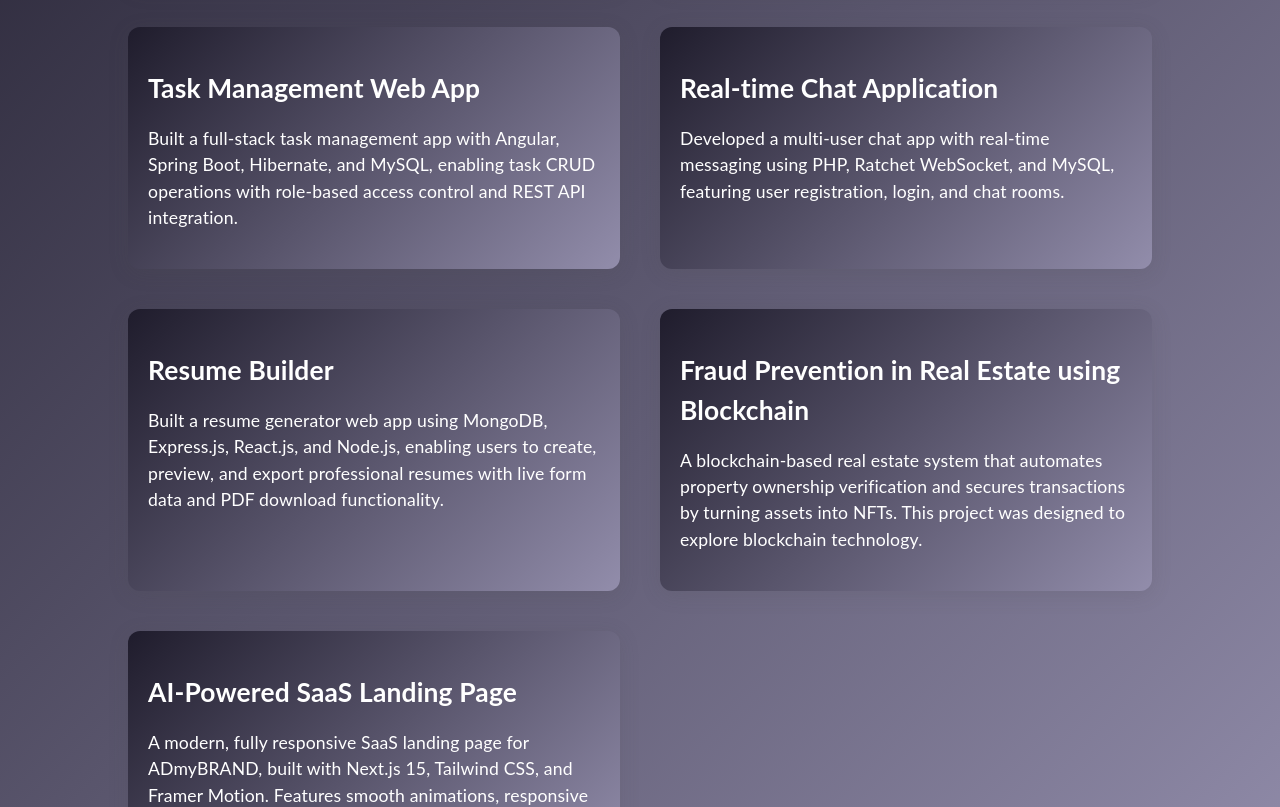
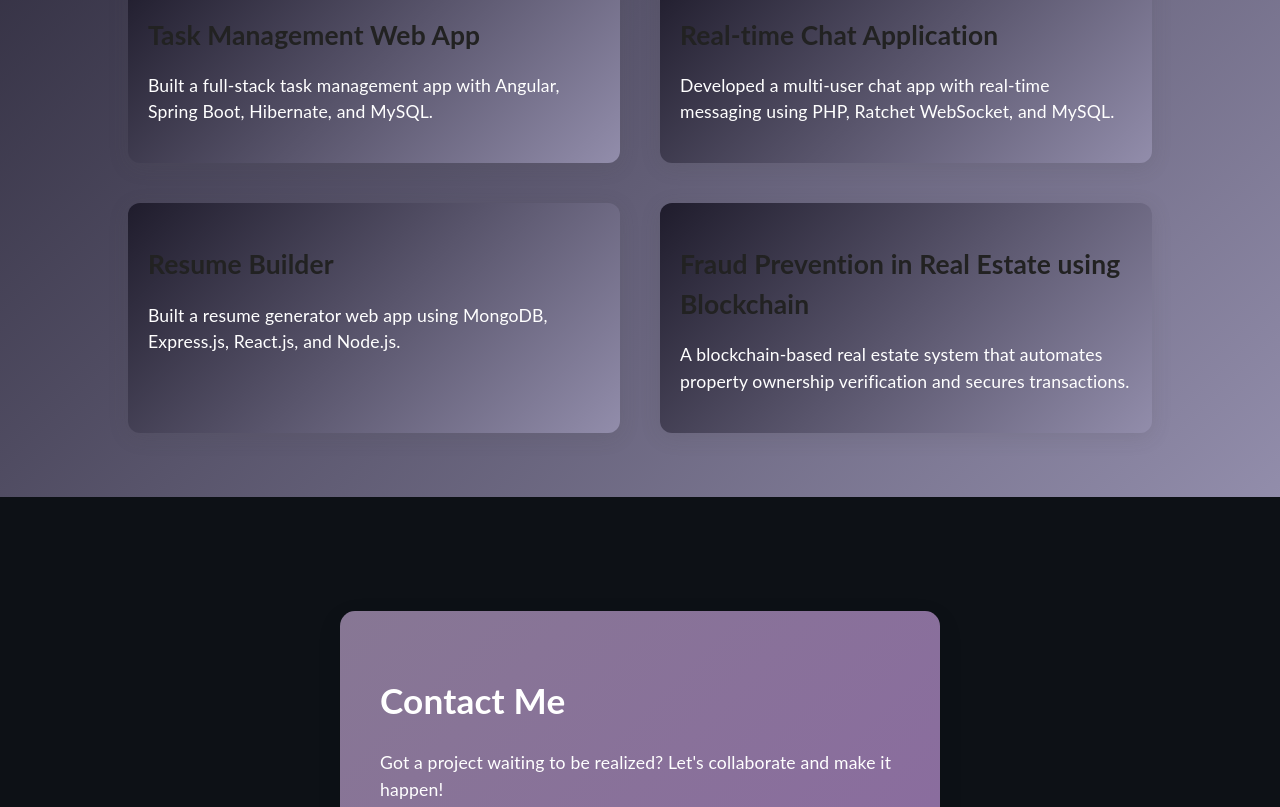
Before and after one commit to Anurag078/Portfolio, a React (Create React App) app: page / in a window 1280 px wide. Shown: the part 3820-4627 px from the top of the page. Built offline with nearby package versions, Linux system fonts and the light colour scheme.

Commit message:
Update Project.tsx

```diff
--- a/src/components/Project.tsx
+++ b/src/components/Project.tsx
@@ -8,7 +8,6 @@ function Project() {
 
       <div className="projects-grid">
 
-        {/* Digital Heroes */}
         <div className="project">
           <h2>
             <a
@@ -22,12 +21,10 @@ function Project() {
 
           <p>
             Digital Heroes turns your golf performance into real-world change.
-            Support local missions, enter the draw, and help save lives through
-            every game.
+            Support local missions, enter the draw, and help save lives through every game.
           </p>
         </div>
 
-        {/* ADmyBRAND */}
         <div className="project">
           <h2>
             <a
@@ -40,108 +37,44 @@ function Project() {
           </h2>
 
           <p>
-            A modern, fully responsive SaaS landing page for ADmyBRAND, built
-            with Next.js 15, Tailwind CSS, and Framer Motion. This project
-            demonstrates beautiful UI, AI-powered development workflow, and
-            smooth user interactions.
+            A modern, fully responsive SaaS landing page for ADmyBRAND,
+            built with Next.js 15, Tailwind CSS, and Framer Motion.
           </p>
         </div>
 
-        {/* Task Management */}
         <div className="project">
-          <h2>
-            <a
-              href="https://your-task-management-link.com/"
-              target="_blank"
-              rel="noopener noreferrer"
-            >
-              Task Management Web App
-            </a>
-          </h2>
+          <h2>Task Management Web App</h2>
 
           <p>
-            Built a full-stack task management app with Angular, Spring Boot,
-            Hibernate, and MySQL, enabling task CRUD operations with role-based
-            access control and REST API integration.
+            Built a full-stack task management app with Angular,
+            Spring Boot, Hibernate, and MySQL.
           </p>
         </div>
 
-        {/* Chat App */}
         <div className="project">
-          <h2>
-            <a
-              href="https://your-chat-app-link.com/"
-              target="_blank"
-              rel="noopener noreferrer"
-            >
-              Real-time Chat Application
-            </a>
-          </h2>
+          <h2>Real-time Chat Application</h2>
 
           <p>
-            Developed a multi-user chat app with real-time messaging using PHP,
-            Ratchet WebSocket, and MySQL, featuring user registration, login,
-            and chat rooms.
+            Developed a multi-user chat app with real-time messaging
+            using PHP, Ratchet WebSocket, and MySQL.
           </p>
         </div>
 
-        {/* Resume Builder */}
         <div className="project">
-          <h2>
-            <a
-              href="https://your-resume-builder-link.com/"
-              target="_blank"
-              rel="noopener noreferrer"
-            >
-              Resume Builder
-            </a>
-          </h2>
+          <h2>Resume Builder</h2>
 
           <p>
-            Built a resume generator web app using MongoDB, Express.js,
-            React.js, and Node.js, enabling users to create, preview, and
-            export professional resumes with live form data and PDF download
-            functionality.
+            Built a resume generator web app using MongoDB,
+            Express.js, React.js, and Node.js.
           </p>
         </div>
 
-        {/* Blockchain Project */}
         <div className="project">
-          <h2>
-            <a
-              href="https://your-blockchain-project-link.com/"
-              target="_blank"
-              rel="noopener noreferrer"
-            >
-              Fraud Prevention in Real Estate using Blockchain
-            </a>
-          </h2>
+          <h2>Fraud Prevention in Real Estate using Blockchain</h2>
 
           <p>
-            A blockchain-based real estate system that automates property
-            ownership verification and secures transactions by turning assets
-            into NFTs. This project was designed to explore blockchain
-            technology.
-          </p>
-        </div>
-
-        {/* SaaS Landing Page */}
-        <div className="project">
-          <h2>
-            <a
-              href="https://your-saas-link.netlify.app/"
-              target="_blank"
-              rel="noopener noreferrer"
-            >
-              AI-Powered SaaS Landing Page
-            </a>
-          </h2>
-
-          <p>
-            A modern, fully responsive SaaS landing page for ADmyBRAND, built
-            with Next.js 15, Tailwind CSS, and Framer Motion. Features smooth
-            animations, responsive design, and optimized performance — hosted
-            on Netlify.
+            A blockchain-based real estate system that automates
+            property ownership verification and secures transactions.
           </p>
         </div>
 
```
